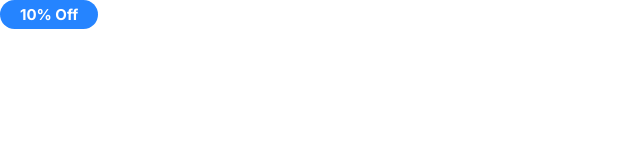
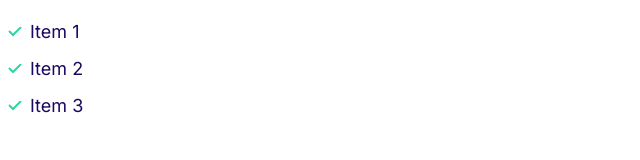
Before and after one commit to MattButProfessional/Moshify, a plain HTML site: page index.html in a window 1280 px wide. Shown: the whole page, without its empty margins (0-640 px from the left). Drawn offline with Linux system fonts and the light colour scheme.

Commit message:
Lists built

```diff
--- a/css/styles.css
+++ b/css/styles.css
@@ -5,6 +5,9 @@
     --color-headings: #1b0760;
     --color-body: #918ca4;
 }
+
+/* Typogrophy */
+
 html{
  font-size:62.5%;
 }
@@ -49,6 +52,8 @@ p{
     }
 }
 
+/* Links */
+
 a{
     text-decoration: none;
 }
@@ -74,6 +79,8 @@ a{
     }
 
 }
+
+/* Badges */
 
 .badge {
     border-radius: 20px;
@@ -102,3 +109,30 @@ a{
         font-size: 1.2rem;
     }
 }
+
+/* Lists */
+
+.list{
+    list-style: none;
+    padding-left: 0;
+    color: var(--color-headings);
+}
+.list--inline .list__item{
+    display: inline-block;
+    margin-right: 2rem;
+}
+.list--tick{
+    list-style-image: url(../images/tick.svg);
+    padding-left: 3rem;
+}
+
+.list--tick .list__item{
+    padding-left: .5rem;
+    margin-bottom: 1rem;
+}
+
+@media screen and (min-width: 1024px){
+    .list--tick .list__item{
+        padding-left: 0;
+    }
+}
--- a/index.html
+++ b/index.html
@@ -14,6 +14,10 @@
     <link rel="stylesheet" href="css/styles.css" />
   </head>
   <body>
-    <span class="badge badge--primary">10% Off</span>
+    <ul class="list list--tick">
+      <li class="list__item">Item 1</li>
+      <li class="list__item">Item 2</li>
+      <li class="list__item">Item 3</li>
+    </ul>
   </body>
 </html>
```
Also changed, not shown: components/lists.html (added, +5 -0 lines), images/tick.svg (added).
